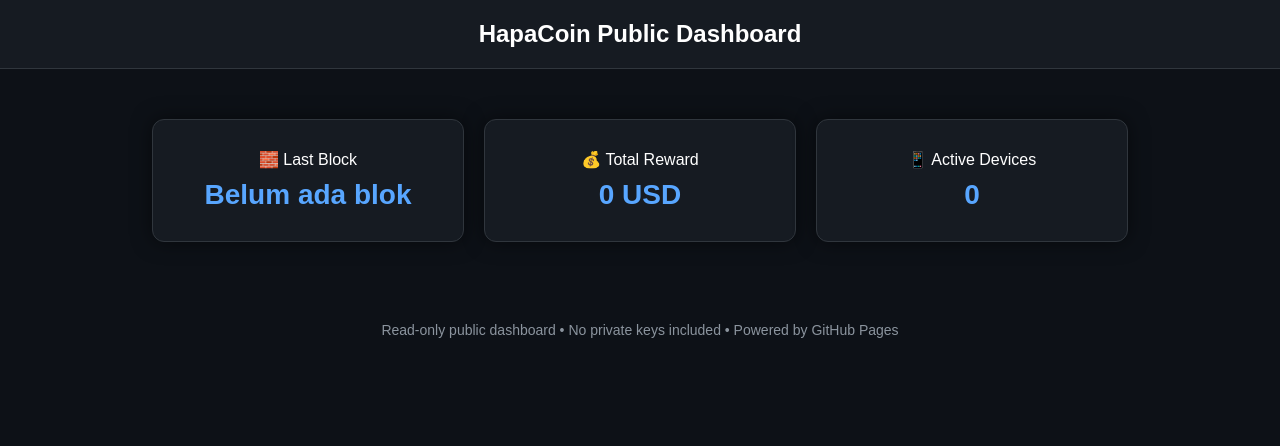
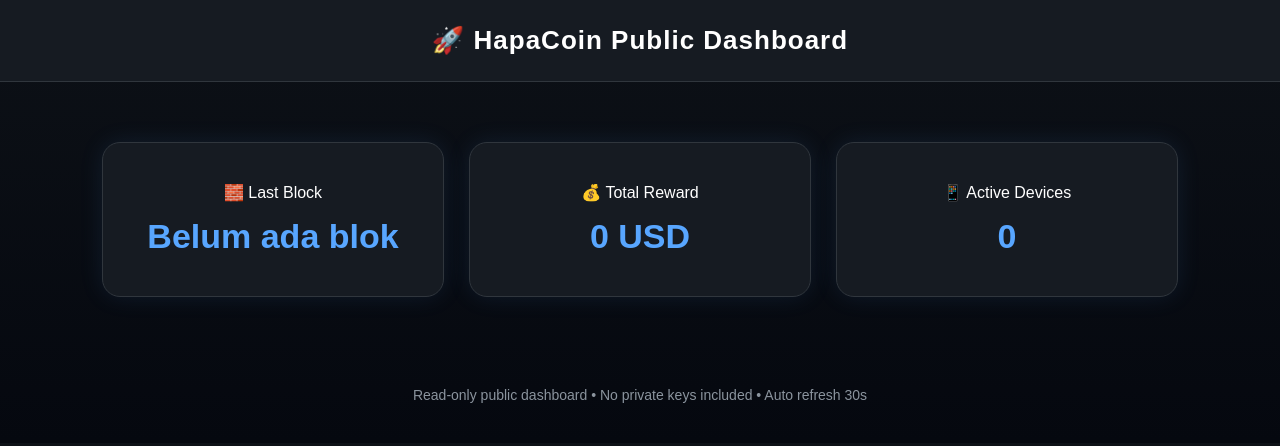
Before and after one commit to Joshhappang/HapaPublic, a plain HTML site: page index.html in a window 1280 px wide. Drawn offline with Linux system fonts and the light colour scheme.

Commit message:
Update index.html

```diff
--- a/index.html
+++ b/index.html
@@ -2,60 +2,95 @@
 <html>
 <head>
   <title>HapaCoin Public Dashboard</title>
+  <meta name="viewport" content="width=device-width, initial-scale=1.0">
+
   <style>
     body {
       margin: 0;
-      background: #0d1117;
+      background: linear-gradient(180deg, #0d1117, #05080f);
       font-family: Arial, sans-serif;
       color: white;
     }
 
     .header {
-      padding: 20px;
+      padding: 25px;
       text-align: center;
       background: #161b22;
-      font-size: 24px;
+      font-size: 26px;
       font-weight: bold;
       border-bottom: 1px solid #30363d;
+      letter-spacing: 1px;
     }
 
     .container {
       display: flex;
       justify-content: center;
-      gap: 20px;
-      margin-top: 50px;
+      gap: 25px;
+      margin-top: 60px;
       flex-wrap: wrap;
+      padding: 0 15px;
     }
 
     .card {
       background: #161b22;
-      padding: 30px;
-      border-radius: 12px;
-      width: 250px;
+      padding: 40px 20px;
+      border-radius: 18px;
+      width: 300px;
       text-align: center;
-      box-shadow: 0 0 20px rgba(0,0,0,0.5);
       border: 1px solid #30363d;
+      box-shadow: 0 0 25px rgba(88,166,255,0.1);
+      transition: transform 0.3s ease, box-shadow 0.3s ease;
+      animation: fadeIn 1s ease forwards;
+      opacity: 0;
+    }
+
+    .card:hover {
+      transform: translateY(-8px);
+      box-shadow: 0 0 35px rgba(88,166,255,0.3);
     }
 
     .value {
-      font-size: 28px;
-      margin-top: 10px;
+      font-size: 34px;
+      margin-top: 15px;
       font-weight: bold;
       color: #58a6ff;
     }
 
     .footer {
       text-align: center;
-      margin-top: 80px;
+      margin-top: 90px;
       color: #8b949e;
       font-size: 14px;
+      padding-bottom: 40px;
+    }
+
+    @keyframes fadeIn {
+      to {
+        opacity: 1;
+        transform: translateY(0);
+      }
+      from {
+        opacity: 0;
+        transform: translateY(20px);
+      }
+    }
+
+    /* Responsive HP */
+    @media (max-width: 600px) {
+      .card {
+        width: 100%;
+      }
+
+      .value {
+        font-size: 36px;
+      }
     }
   </style>
 </head>
 <body>
 
   <div class="header">
-    HapaCoin Public Dashboard
+    🚀 HapaCoin Public Dashboard
   </div>
 
   <div class="container">
@@ -76,7 +111,15 @@
   </div>
 
   <div class="footer">
-    Read-only public dashboard • No private keys included • Powered by GitHub Pages
+    Read-only public dashboard • No private keys included • Auto refresh 30s
   </div>
 
+  <script>
+    // Auto refresh tiap 30 detik
+    setTimeout(function(){
+      location.reload();
+    }, 30000);
+  </script>
+
 </body>
+</html>
```
